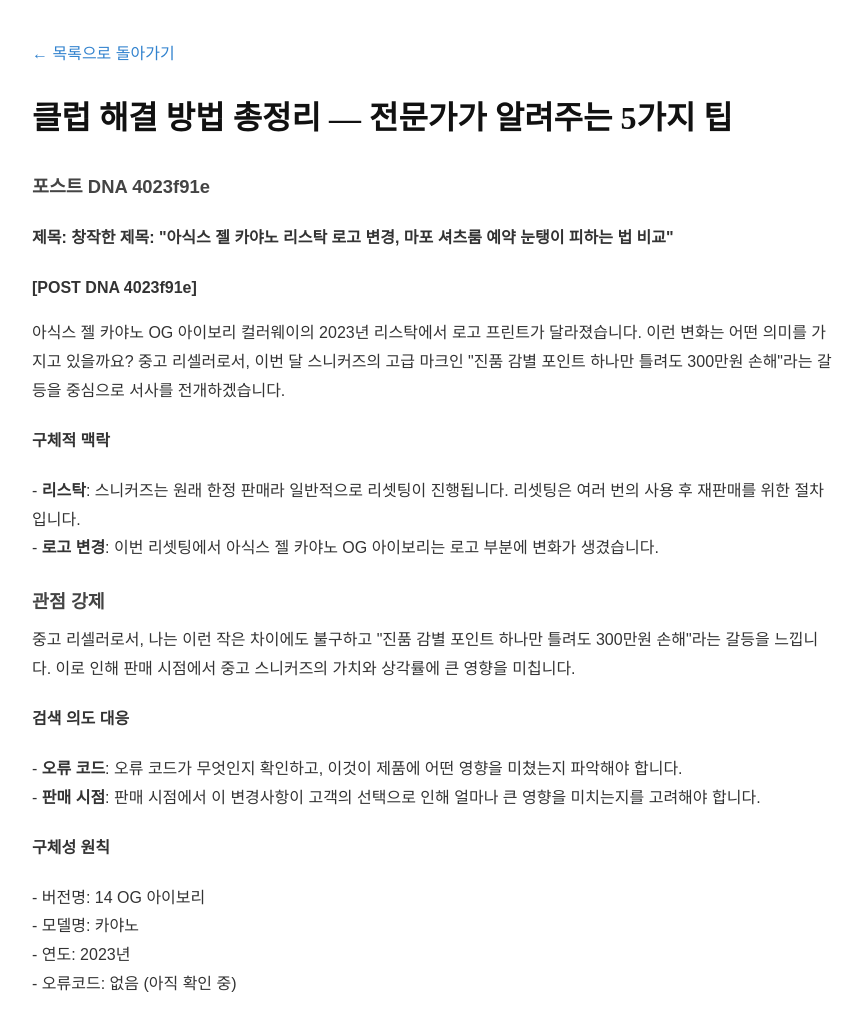
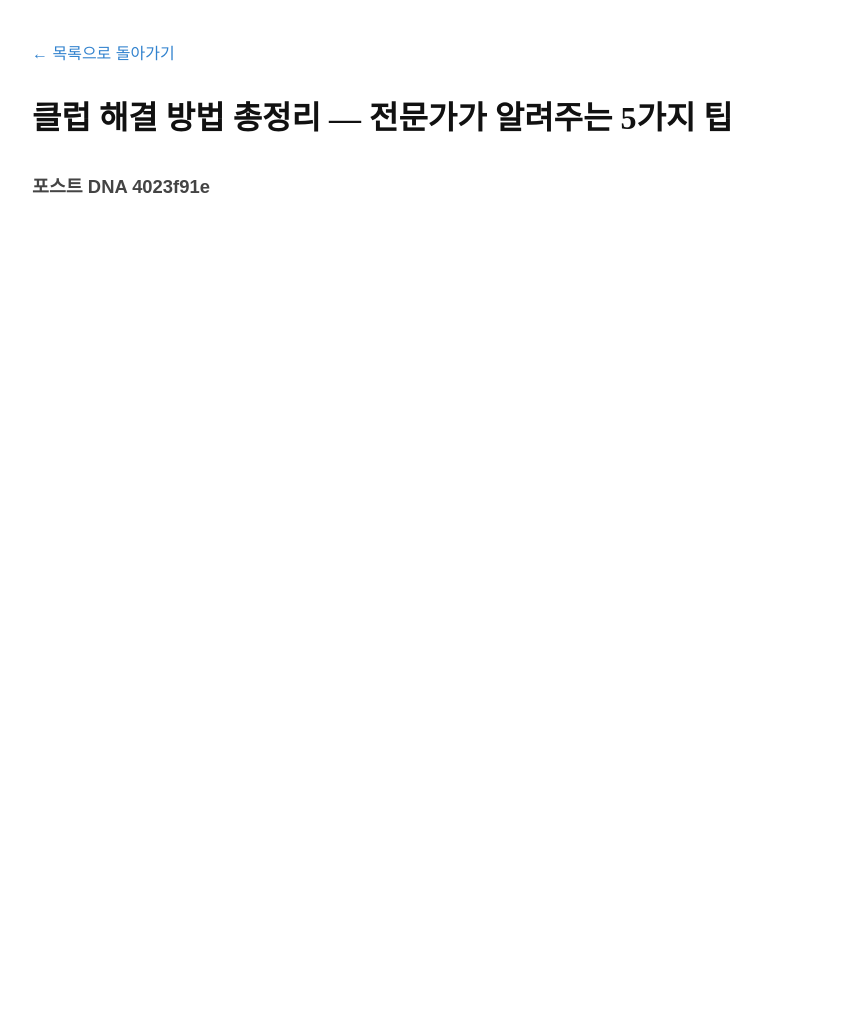
Before and after one commit to mqlwmsltm-arch/bp-t3b04-mw-club-cmp, a plain HTML site: page posts/guide-001-1kbn289.html in a window 1280 px wide. Shown: the whole page, without its empty margins (208-1071 px from the left). After the commit the page ends 800 px from the top, so only its background shows below. Drawn offline with Linux system fonts and the light colour scheme.

Commit message:
fix: 프롬프트 유출·한자 조각·반복 파손 제거 (2 files)

```diff
--- a/posts/guide-001-1kbn289.html
+++ b/posts/guide-001-1kbn289.html
@@ -25,17 +25,6 @@
     <h1>클럽 해결 방법 총정리 — 전문가가 알려주는 5가지 팁</h1>
     <article>
       <h3>포스트 DNA 4023f91e</h3>
-<h4>제목: 창작한 제목: "아식스 젤 카야노 리스탁 로고 변경, 마포 셔츠룸 예약 눈탱이 피하는 법 비교"</h4>
-<p><strong>[POST DNA 4023f91e]</strong></p>
-<p>아식스 젤 카야노 OG 아이보리 컬러웨이의 2023년 리스탁에서 로고 프린트가 달라졌습니다. 이런 변화는 어떤 의미를 가지고 있을까요? 중고 리셀러로서, 이번 달 스니커즈의 고급 마크인 "진품 감별 포인트 하나만 틀려도 300만원 손해"라는 갈등을 중심으로 서사를 전개하겠습니다.</p>
-<h4>구체적 맥락</h4>
-<p>- <strong>리스탁</strong>: 스니커즈는 원래 한정 판매라 일반적으로 리셋팅이 진행됩니다. 리셋팅은 여러 번의 사용 후 재판매를 위한 절차입니다.<br>- <strong>로고 변경</strong>: 이번 리셋팅에서 아식스 젤 카야노 OG 아이보리는 로고 부분에 변화가 생겼습니다.</p>
-<h3>관점 강제</h3>
-<p>중고 리셀러로서, 나는 이런 작은 차이에도 불구하고 "진품 감별 포인트 하나만 틀려도 300만원 손해"라는 갈등을 느낍니다. 이로 인해 판매 시점에서 중고 스니커즈의 가치와 상각률에 큰 영향을 미칩니다.</p>
-<h4>검색 의도 대응</h4>
-<p>- <strong>오류 코드</strong>: 오류 코드가 무엇인지 확인하고, 이것이 제품에 어떤 영향을 미쳤는지 파악해야 합니다.<br>- <strong>판매 시점</strong>: 판매 시점에서 이 변경사항이 고객의 선택으로 인해 얼마나 큰 영향을 미치는지를 고려해야 합니다.</p>
-<h4>구체성 원칙</h4>
-<p>- 버전명: 14 OG 아이보리<br>- 모델명: 카야노<br>- 연도: 2023년<br>- 오류코드: 없음 (아직 확인 중)</p>
 
 </main>
 </body>
```
Also changed, not shown: index.html (+2 -4 lines).
